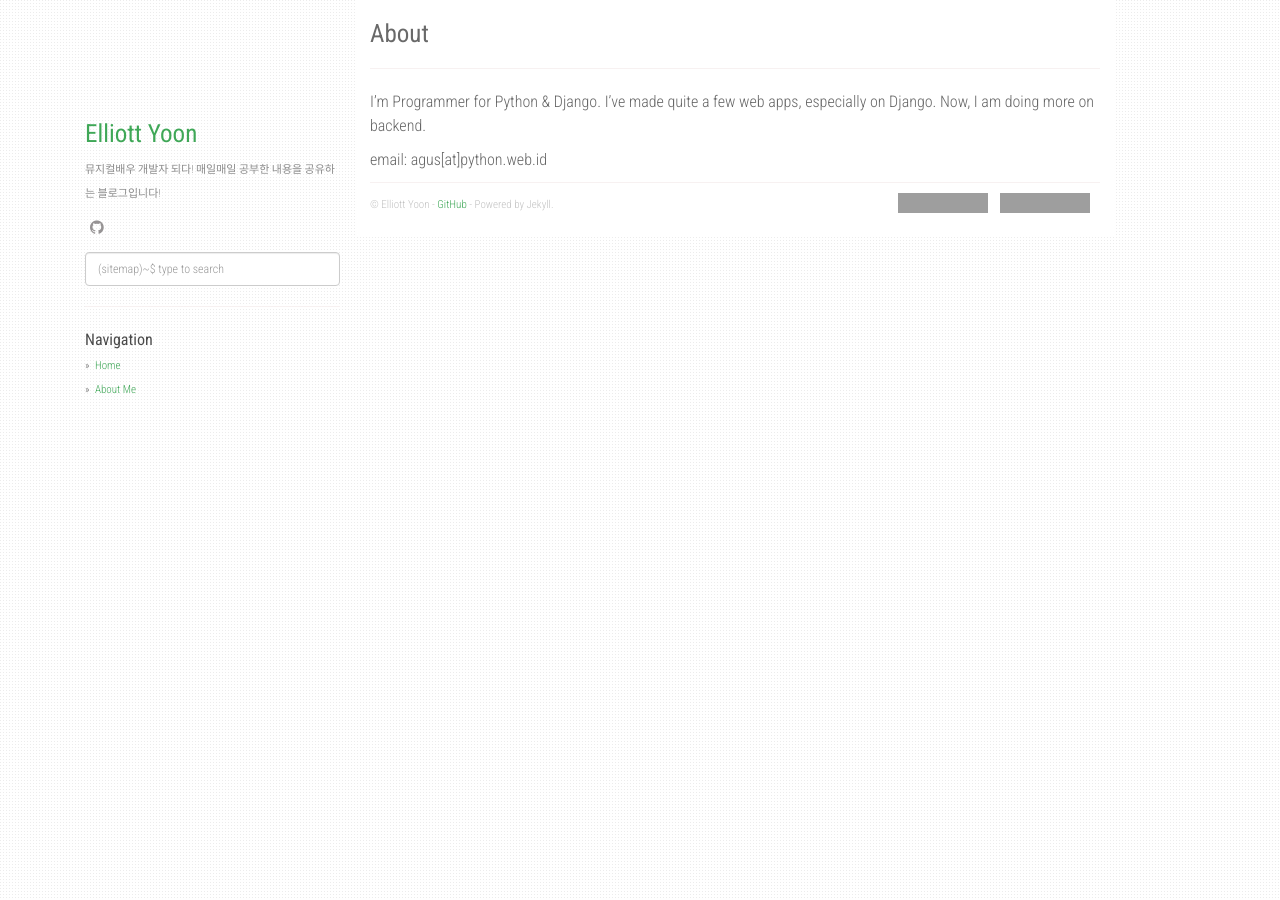
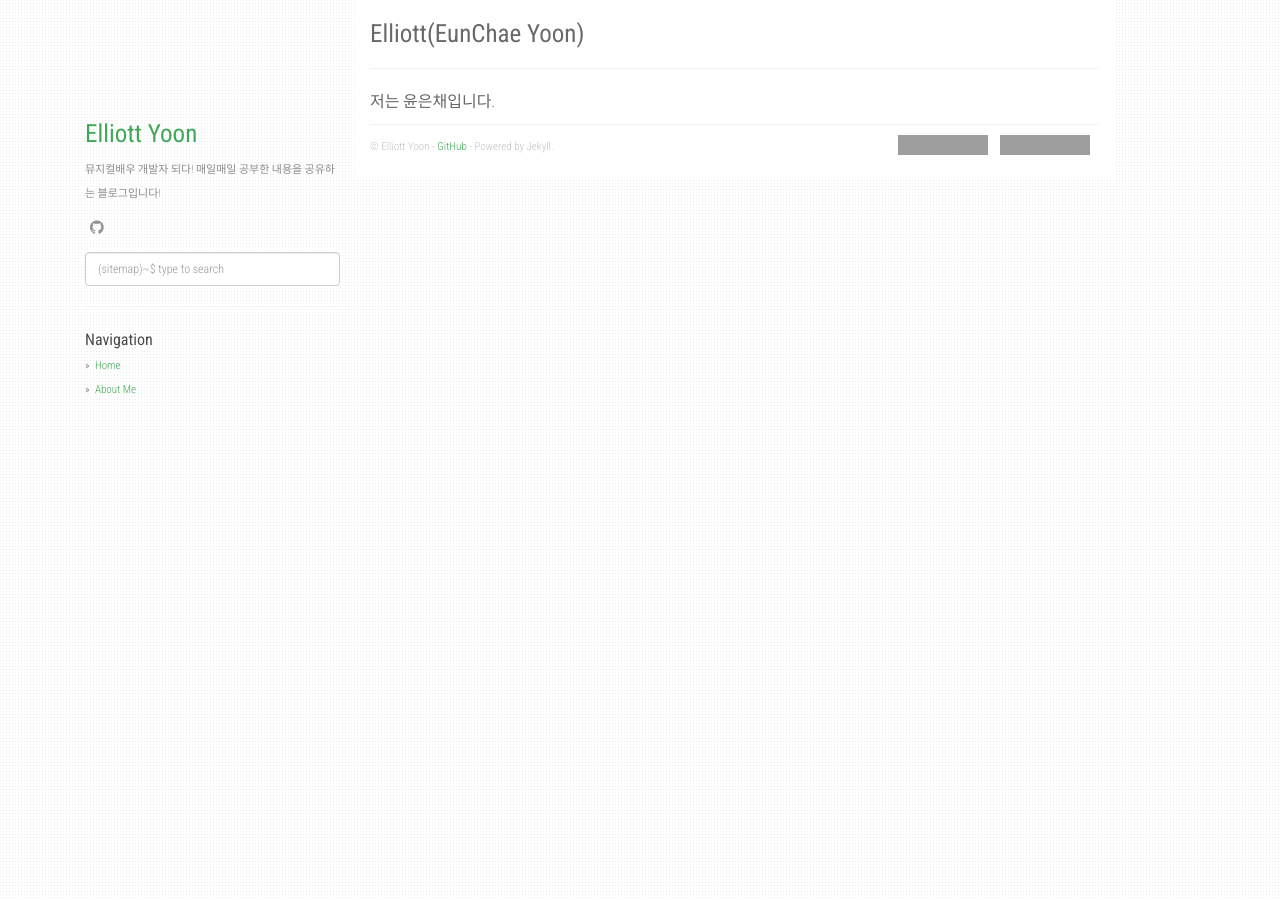
Before and after one commit to ElliottYoon7/ElliottYoon7.github.io, a Jekyll site: the page built from about.md, in a window 1280 px wide. Built offline with Jekyll 4.4.1, drawn with Linux system fonts in a browser that asks for light colours; nearby versions of some CDN libraries; grey boxes are pictures that could not be loaded.

Commit message:
update about

```diff
--- a/about.md
+++ b/about.md
@@ -1,9 +1,7 @@
 ---
 layout: page
-title: About
+title: Elliott(EunChae Yoon)
 permalink: /about/
 ---
 
-I'm Programmer for Python & Django. I've made quite a few web apps, especially on Django. Now, I am doing more on backend.
-
-email: agus[at]python.web.id
+저는 윤은채입니다.
```
Also changed, not shown: static/img/Grow Up.ico (added), static/img/favicon-16x16.png (deleted).
